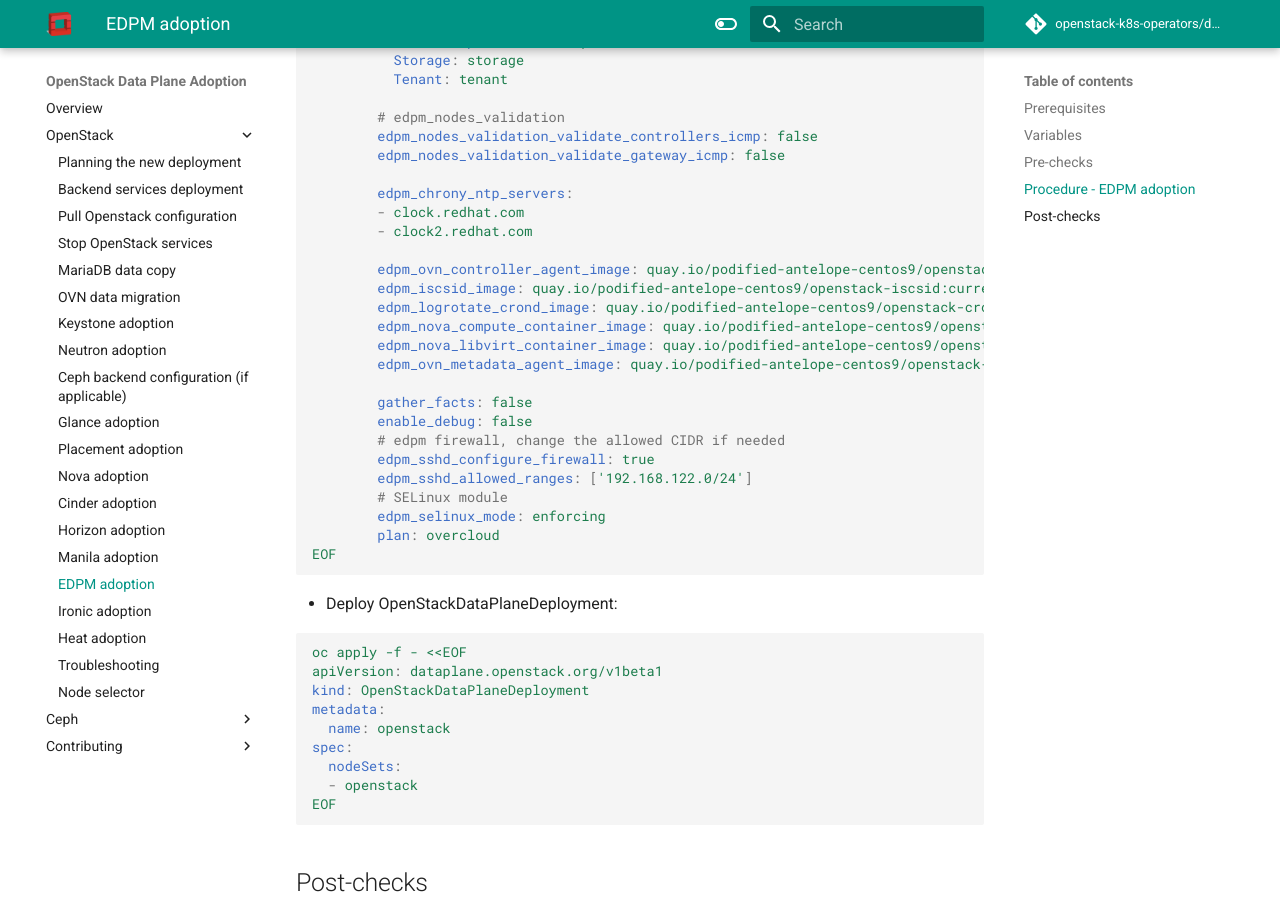
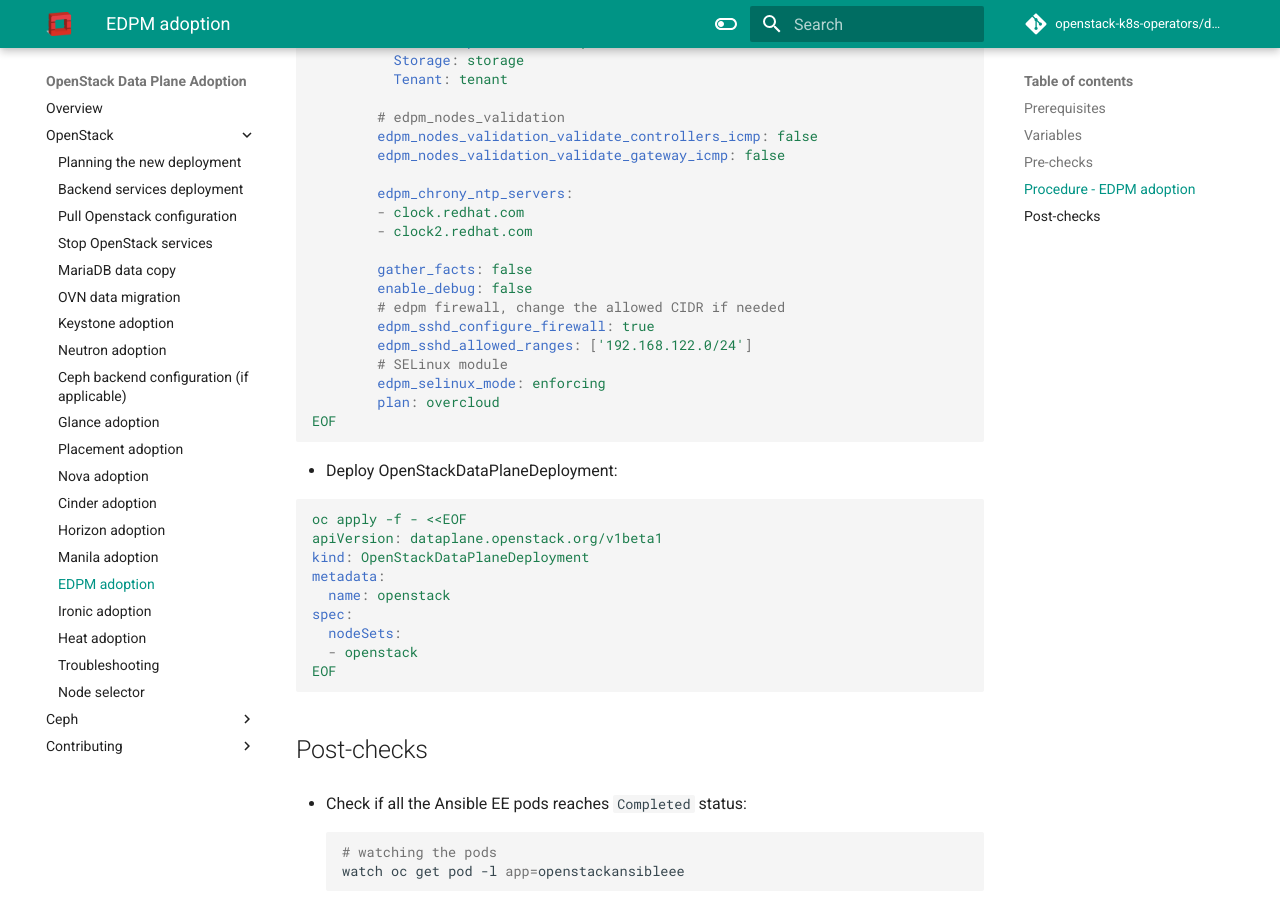
Before and after one commit to openstack-k8s-operators/data-plane-adoption, an MkDocs documentation site: the page built from docs/openstack/edpm_adoption.md, in a window 1280 px wide and 900 px high, scrolled down 4941 px. Built offline with MkDocs 1.6.1 and Material for MkDocs 9.7.7, drawn with Linux system fonts in a browser that asks for light colours; comment, search, counter and statistics services are not loaded; the version menu is left out.

Commit message:
Drop container image ansible vars from samples
These image vars are not needed in the samples. There are defaults
already set in the corresponding roles in edpm-ansible.
ref:  https://github.com/openstack-k8s-operators/dataplane-operator/pull/522

Signed-off-by: Fabricio Aguiar <fabricio.aguiar@gmail.com>

```diff
--- a/docs/openstack/edpm_adoption.md
+++ b/docs/openstack/edpm_adoption.md
@@ -258,13 +258,6 @@
           - clock.redhat.com
           - clock2.redhat.com
 
-          edpm_ovn_controller_agent_image: quay.io/podified-antelope-centos9/openstack-ovn-controller:current-podified
-          edpm_iscsid_image: quay.io/podified-antelope-centos9/openstack-iscsid:current-podified
-          edpm_logrotate_crond_image: quay.io/podified-antelope-centos9/openstack-cron:current-podified
-          edpm_nova_compute_container_image: quay.io/podified-antelope-centos9/openstack-nova-compute:current-podified
-          edpm_nova_libvirt_container_image: quay.io/podified-antelope-centos9/openstack-nova-libvirt:current-podified
-          edpm_ovn_metadata_agent_image: quay.io/podified-antelope-centos9/openstack-neutron-metadata-agent-ovn:current-podified
-
           gather_facts: false
           enable_debug: false
           # edpm firewall, change the allowed CIDR if needed
```
Also changed, not shown: 2 other files.
